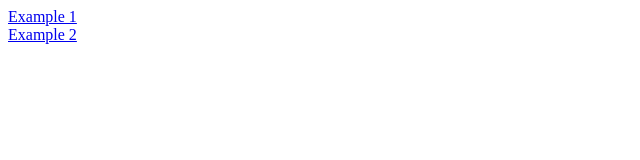
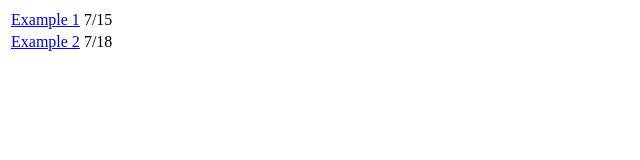
Before and after one commit to yeshuron/xdtest, a plain HTML site: page index.html in a window 1280 px wide. Shown: the whole page, without its empty margins (0-640 px from the left). Drawn offline with Linux system fonts and the light colour scheme.

Commit message:
Update index.html

```diff
--- a/index.html
+++ b/index.html
@@ -1,2 +1,10 @@
-<a href="https://yeshuron.github.io/xdtest/ExemplarPage1A/index.html">Example 1</a><br>
-<a href="https://yeshuron.github.io/xdtest/ExemplarePage1B/index.html">Example 2</a>
+<table>
+<tr>
+  <td><a href="https://yeshuron.github.io/xdtest/ExemplarPage1A/index.html">Example 1</a></td>
+  <td>7/15</td>
+  </tr>
+  <tr>
+    <td><a href="https://yeshuron.github.io/xdtest/ExemplarePage1B/index.html">Example 2</a></td>
+    <td>7/18</td>
+  </tr>
+</table>
```
